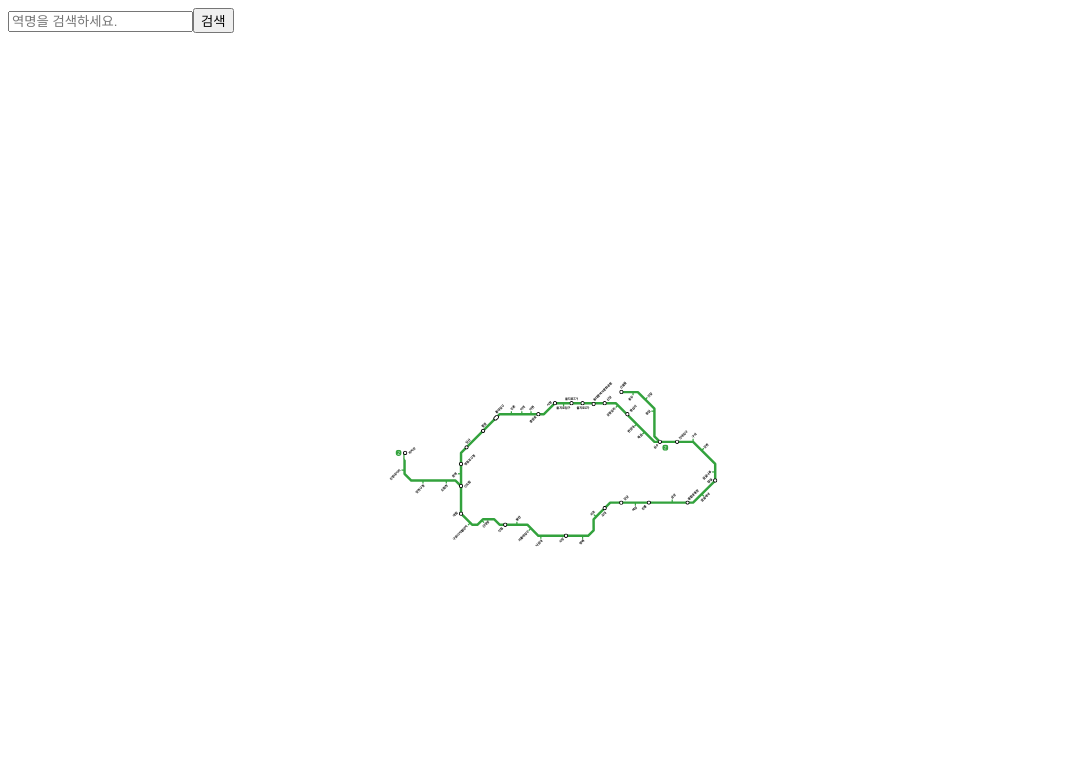
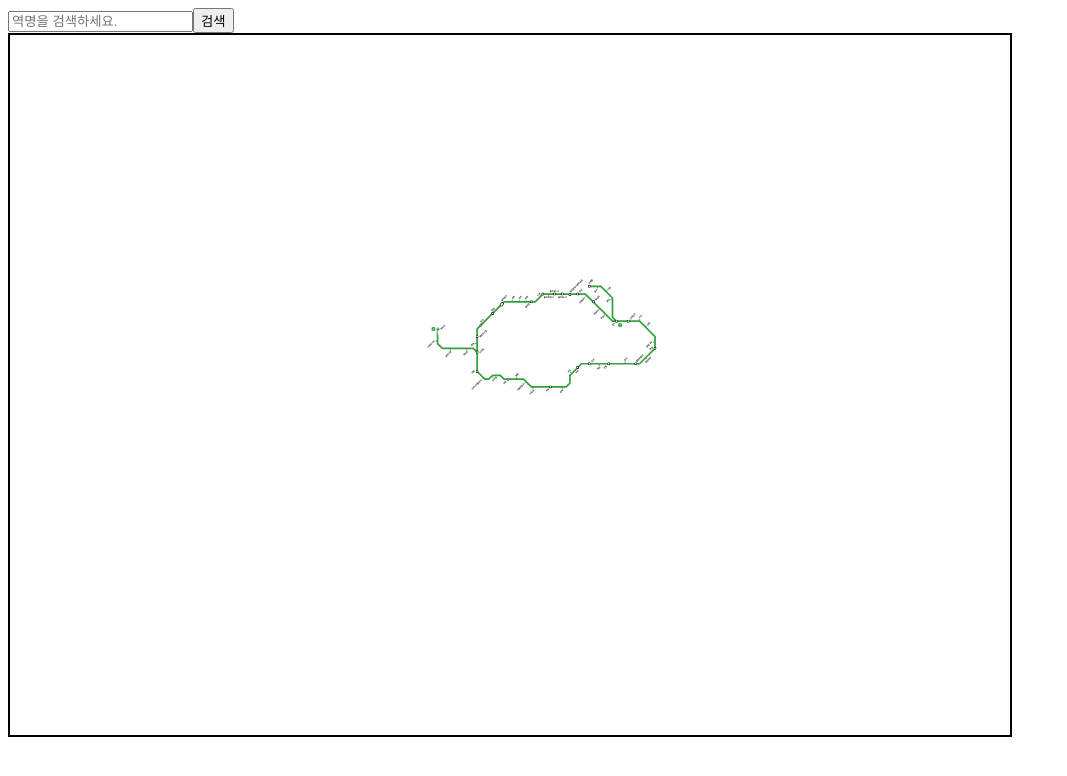
Before and after one commit to sungyuha/SubwayToilet, a React (Create React App) app in the folder subway-toilet/: page / in a window 1280 px wide. Shown: the top 776 px of the page, without its empty margins (0-1067 px from the left). Built offline with nearby package versions, Linux system fonts and the light colour scheme.

Commit message:
맵 마우스 휠 확대 축소, 포인터위치중심으로 확대는 미완

```diff
--- a/subway-toilet/src/Map.scss
+++ b/subway-toilet/src/Map.scss
@@ -1,5 +1,11 @@
 .SubwayMap{
     width: 1000px;
-    height: 1000px;
+    height: 700px;
     overflow: hidden;
+    border: 2px black solid;
 }
+
+.scrollLock{
+    overflow: hidden;
+    height: 100%;
+}
--- a/subway-toilet/src/SubwayLineMap.js
+++ b/subway-toilet/src/SubwayLineMap.js
@@ -1,19 +1,44 @@
 import './Map.scss';
 import {ReactComponent as SubwayLine2} from './Seoul_subway_linemap_ko.svg';
-import {useEffect} from 'react';
+import {useEffect, useRef} from 'react';
 
 const SubwayLineMap = () => {
+
+  const zoomElementWrap = useRef();
+
   useEffect(()=>{
     const arr = document.getElementById('line2_text').children;
     for(let i = 0; i < arr.length; i++){
-          arr[i].addEventListener('click', ()=>{
-            console.log(this);
+      arr[i].addEventListener('click', function(){
+        console.log(this.textContent);
       });
     }
+    const zoomElement = zoomElementWrap.current.firstChild;
+    let zoom = 1;
+    const ZOOM_SPEED = 0.1;
+    const BODY = document.querySelector("body");
+
+    zoomElement.addEventListener("mouseenter", function(e){
+      BODY.classList.add("scrollLock");
+    });
+    zoomElement.addEventListener("mouseleave", function(e){
+      BODY.classList.remove("scrollLock");
+    });
+    zoomElement.addEventListener("wheel", function(e){
+
+
+      if( e.deltaY > 0 ){
+        zoomElement.style.transform = `scale(${(zoom > 1 ? zoom -= ZOOM_SPEED : zoom)})`;
+      }else{
+        zoomElement.style.transform = `scale(${(zoom += ZOOM_SPEED)})`;
+      }
+
+    });
+    // console.dir(zoomElement);
   }, []);
 
   return(
-        <div className='SubwayMap'>
+      <div className='SubwayMap' ref={zoomElementWrap}>
           <SubwayLine2 width='100%' height='100%'/>
       </div>
 
```
Lines whose indentation alone changed are shown as unchanged.
